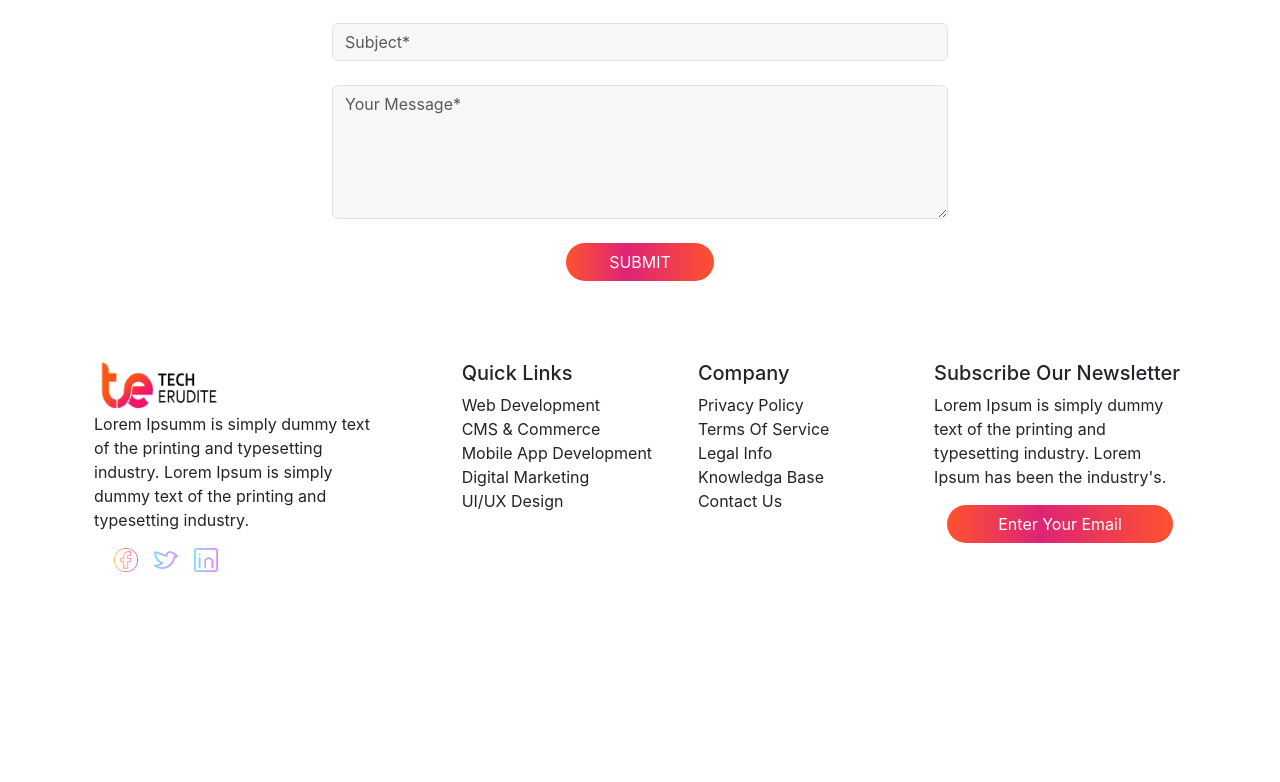
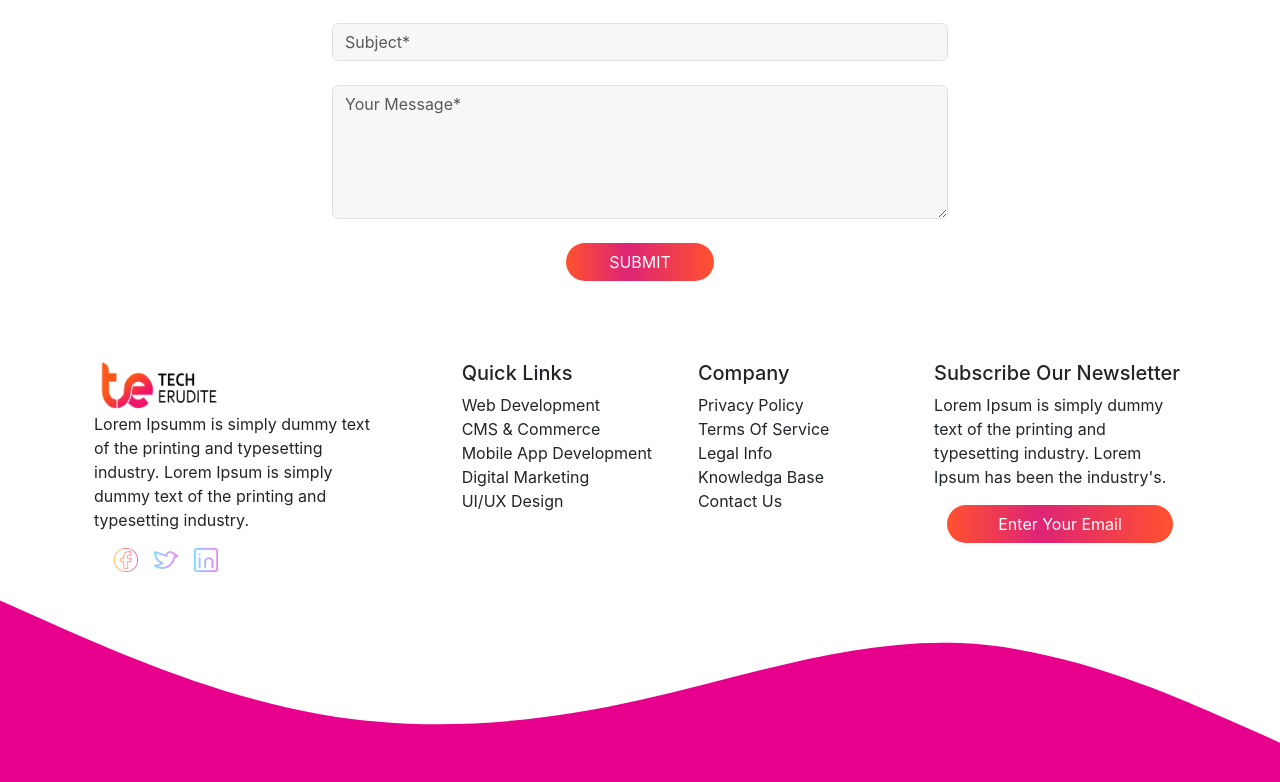
Before and after one commit to nik-agarwal/techeurodite1, a React (Create React App) app: page / in a window 1280 px wide. Shown: the part 5512-6294 px from the top of the page. Before the commit the page ends 6084 px from the top, so only its background shows below. Built offline with nearby package versions, Linux system fonts and the light colour scheme; a web font is replaced by a local one.

Commit message:
Svg added

```diff
--- a/src/components/footer.js
+++ b/src/components/footer.js
@@ -74,6 +74,8 @@ export default function footer() {
         </button>
         </div>
       </div>
+      <svg xmlns="http://www.w3.org/2000/svg" viewBox="0 0 1440 320"><path fill="#e7008b" fill-opacity="1" d="M0,32L60,58.7C120,85,240,139,360,160C480,181,600,171,720,144C840,117,960,75,1080,80C1200,85,1320,139,1380,165.3L1440,192L1440,320L1380,320C1320,320,1200,320,1080,320C960,320,840,320,720,320C600,320,480,320,360,320C240,320,120,320,60,320L0,320Z"></path></svg>
     </div>
+
   );
 }
```
